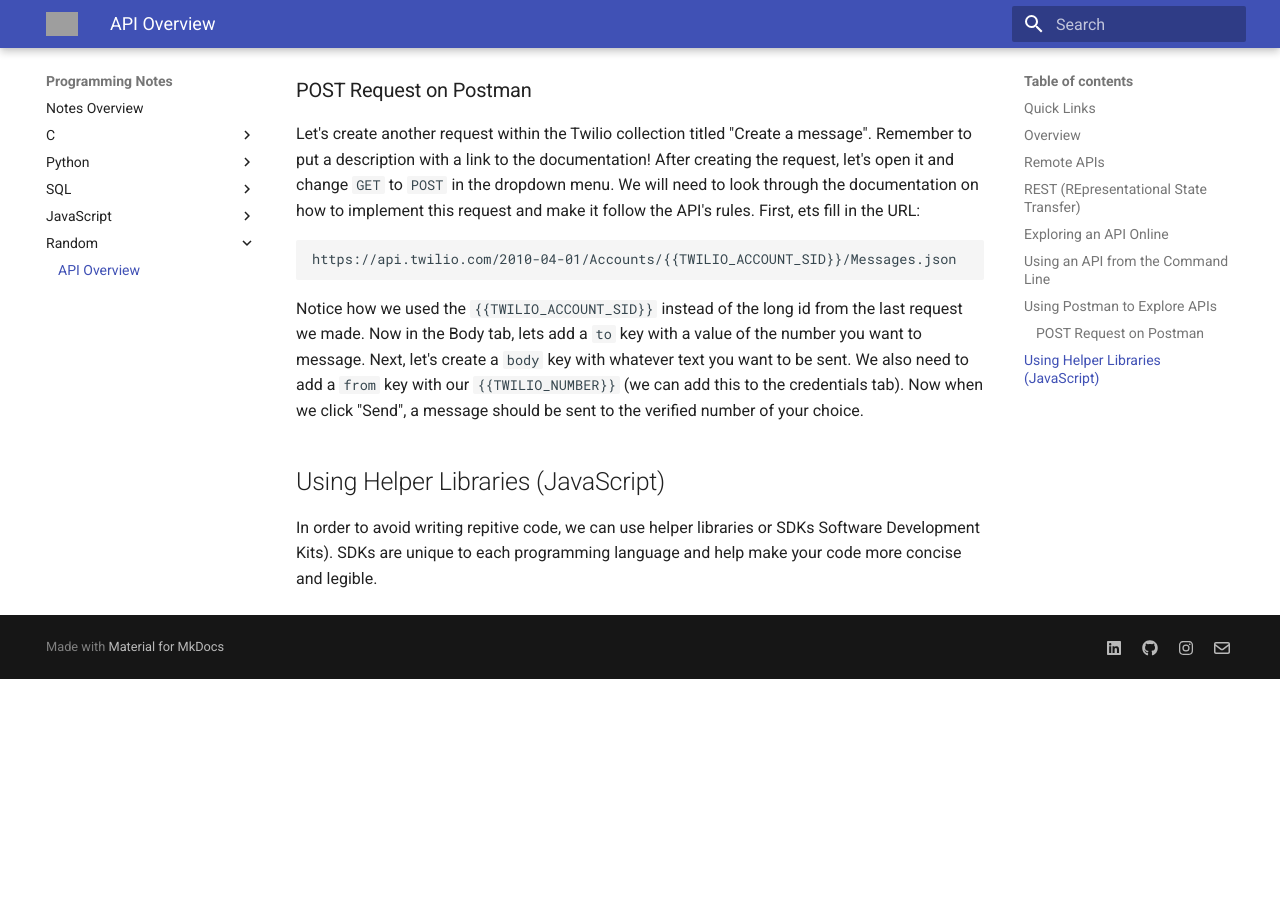
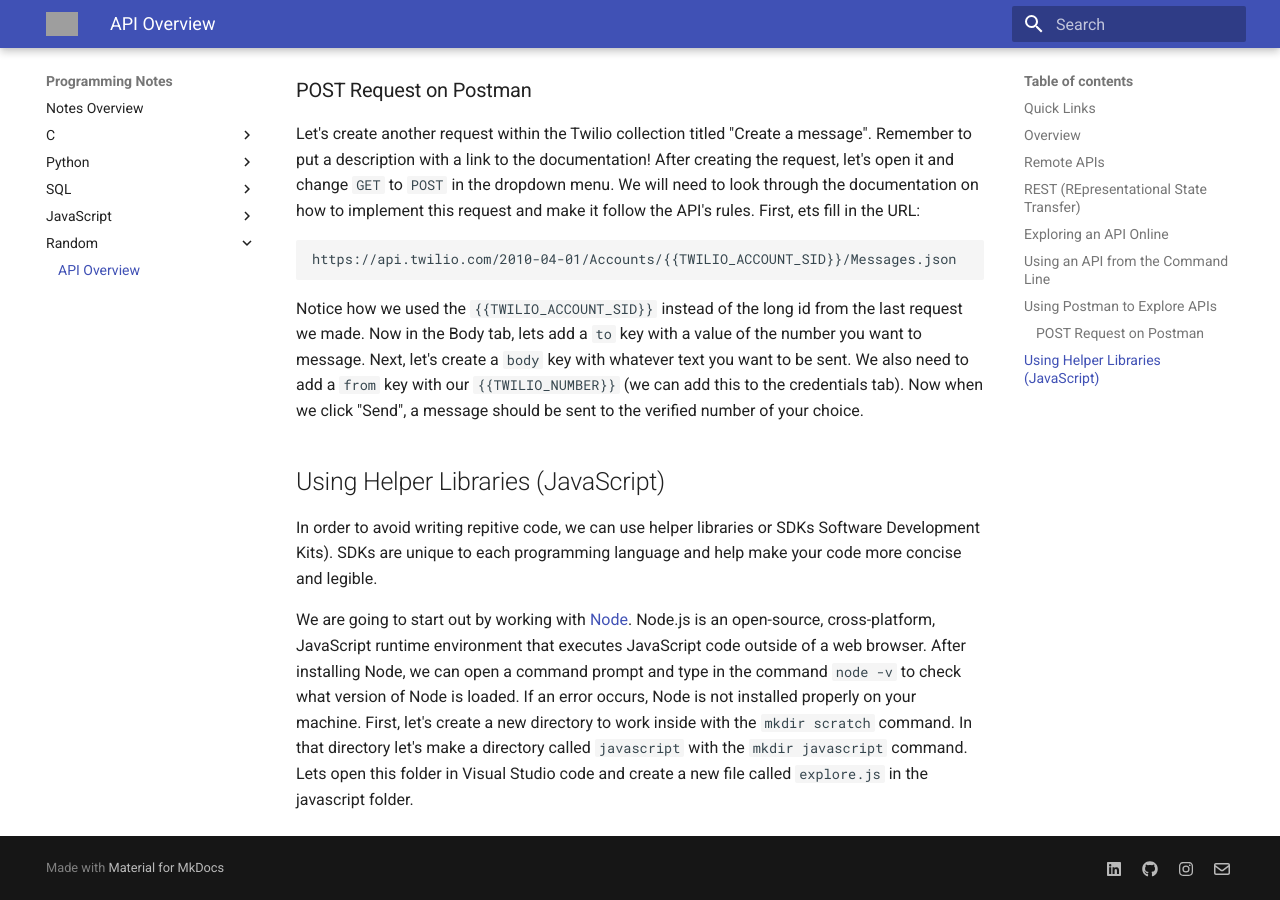
Before and after one commit to tpbnick/docs, an MkDocs documentation site: the page built from docs/api.md, in a window 1280 px wide and 900 px high, scrolled down 8127 px. Built offline with MkDocs 1.6.1 and Material for MkDocs 9.7.7, drawn with Linux system fonts in a browser that asks for light colours; before the commit the page ends 8806 px from its top, so only the background shows below that; grey boxes are pictures that could not be loaded.

Commit message:
09/03/2020

```diff
--- a/docs/api.md
+++ b/docs/api.md
@@ -1044,3 +1044,5 @@ Notice how we used the `{{TWILIO_ACCOUNT_SID}}` instead of the long id from the
 
 ## Using Helper Libraries (JavaScript)
 In order to avoid writing repitive code, we can use helper libraries or SDKs Software Development Kits).  SDKs are unique to each programming language and help make your code more concise and legible.
+
+We are going to start out by working with [Node](https://nodejs.org/en/).  Node.js is an open-source, cross-platform, JavaScript runtime environment that executes JavaScript code outside of a web browser.  After installing Node, we can open a command prompt and type in the command `node -v` to check what version of Node is loaded.  If an error occurs, Node is not installed properly on your machine.  First, let's create a new directory to work inside with the `mkdir scratch` command.  In that directory let's make a directory called `javascript` with the `mkdir javascript` command.  Lets open this folder in Visual Studio code and create a new file called `explore.js` in the javascript folder.
```
